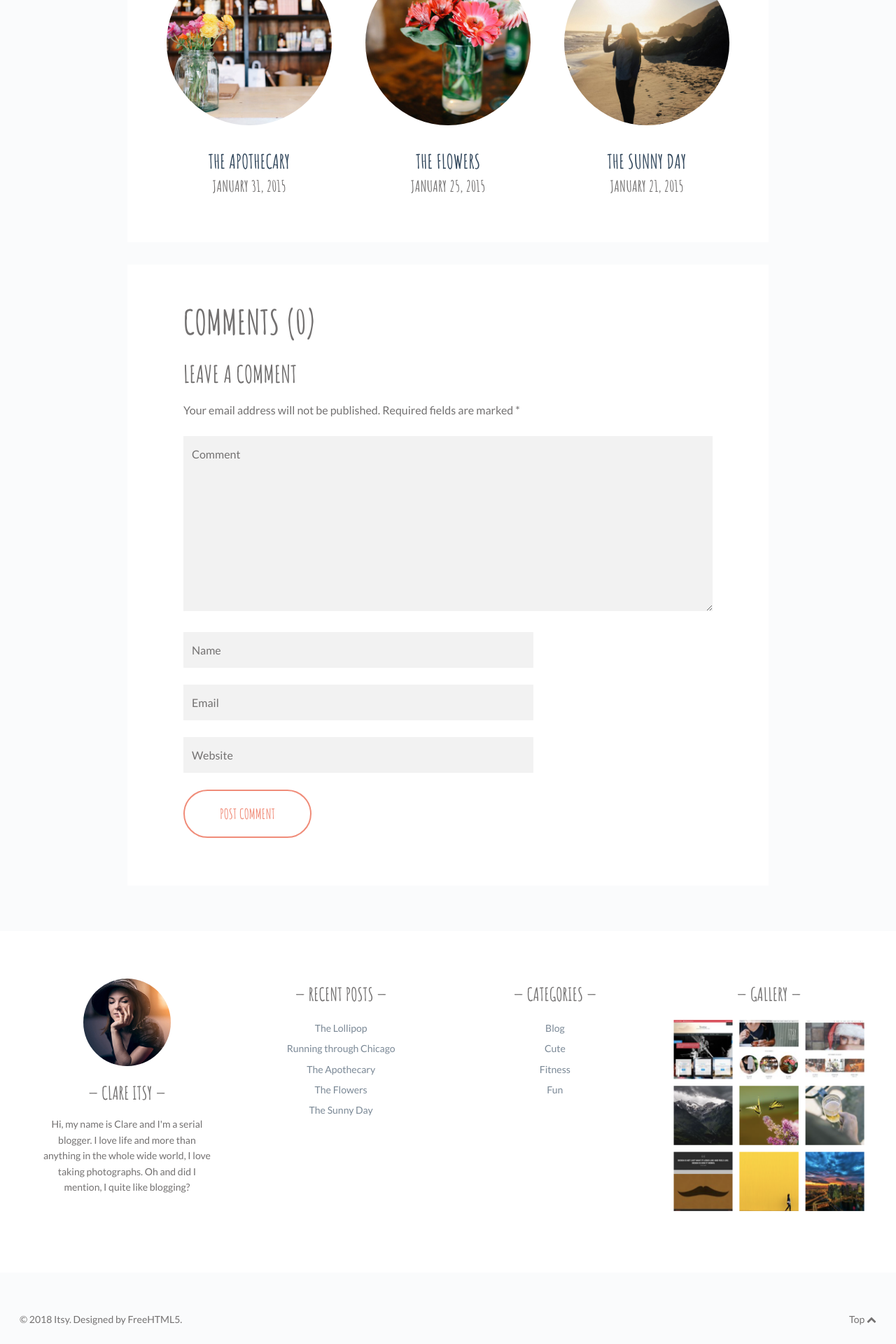
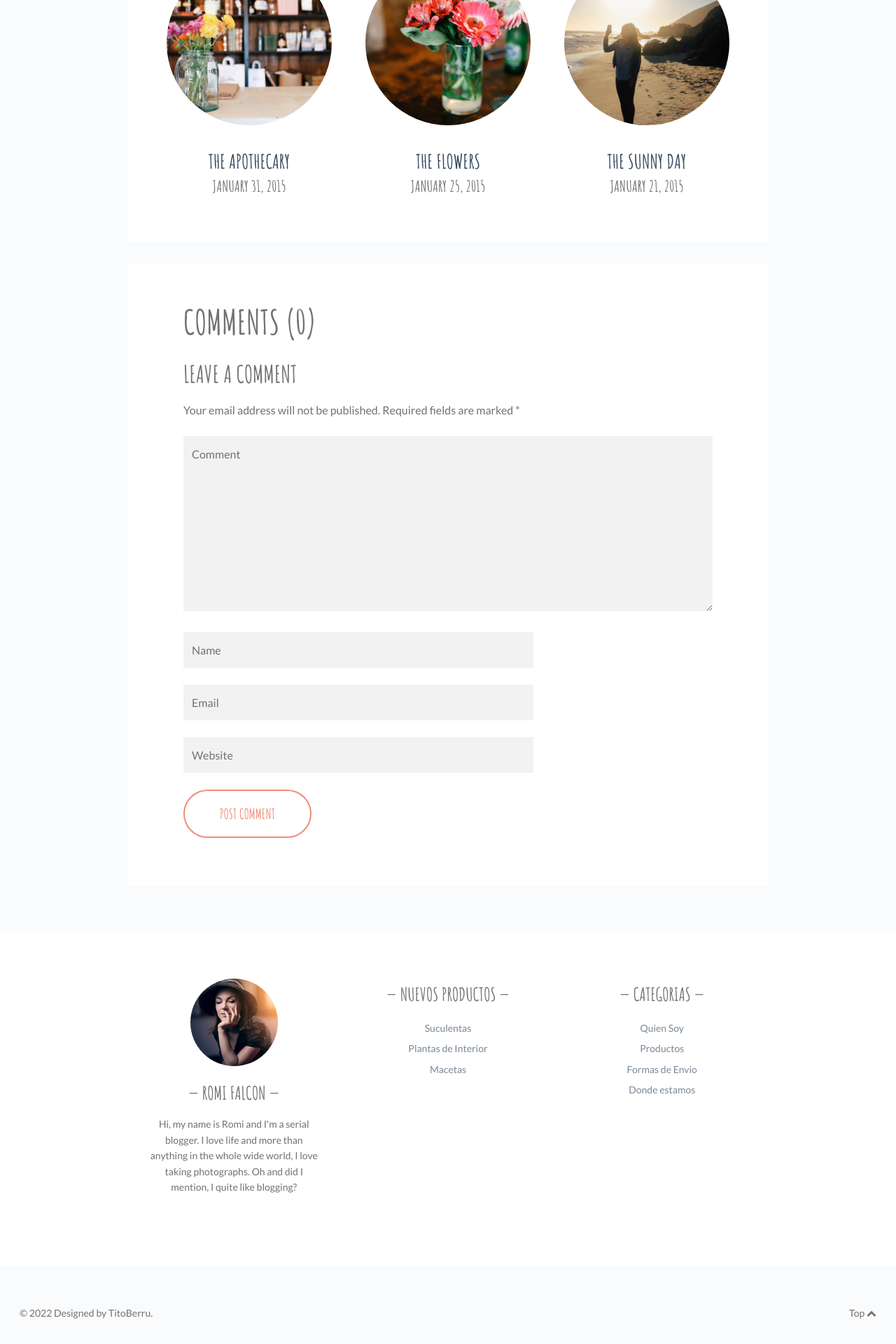
Before and after one commit to TitoBerru/ecoKokedamas, a PHP site: page /single.html in a window 1280 px wide. Shown: the part 2400-4320 px from the top of the page at 70% size. After the commit the page ends 4284 px from the top, so only its background shows below. Run offline with PHP 8.4, Linux system fonts and the light colour scheme.

Commit message:
detalles listos, falta info real

```diff
--- a/partials/header.ejs
+++ b/partials/header.ejs
@@ -37,7 +37,7 @@
                             </ul>
                         </li> -->
                         <li class="menu-item">
-                            <a href="typography.html">Formas de Envio</a></li>
+                            <a href="formasDeEnvio.html">Formas de Envio</a></li>
                         <li class="menu-item">
                             <a href="contact.html">Contact me</a></li>
                         <li class="menu-inline menu-item">
--- a/single.html
+++ b/single.html
@@ -1,13 +1,8 @@
 <!doctype html>
-<!--
-	Itsy by FreeHTML5.co
-	Twitter: https://twitter.com/fh5co
-	Facebook: https://fb.com/fh5co
-	URL: https://freehtml5.co
--->
+
 <html class="home blog no-js" lang="en-US">
     <head>
-    <title>Itsy | A cutesy little template by FreeHTML5.co</title>
+        <title>Almacen de Plantas </title>
 
         <meta charset="UTF-8"/>
         <link rel="stylesheet" href="https://stackpath.bootstrapcdn.com/font-awesome/4.7.0/css/font-awesome.min.css"
@@ -16,14 +11,8 @@
               type="text/css" media="screen"/>
         <link rel="stylesheet" href="style.css" type="text/css" media="screen"/>
         <link rel="stylesheet" href="print.css" type="text/css" media="print"/>
-    <!--[if (lt IE 9) & (!IEMobile)]>
-    <link rel="stylesheet" id="lt-ie9-css" href="ie.css" type="text/css" media="screen"/>
-    <![endif]-->
         <script src='js/jquery-3.0.0.min.js'></script>
         <script src='js/jquery-migrate-3.0.1.min.js'></script>
-    <!--[if lt IE 9]>
-    <script src="http://html5shim.googlecode.com/svn/trunk/html5.js"></script>
-    <![endif]-->
     </head>
 <body class="home sticky-menu sidebar-off" id="top">
 
@@ -33,7 +22,7 @@
 
             <div class="logo plain logo-left">
                 <div class="site-title">
-                <a href="index.html" title="Go to Home">Itsy</a>
+                    <a href="index.html" title="Go to Home">Eco.Kokedamas</a>
                 </div>
             </div><!-- /logo -->
 
@@ -45,28 +34,28 @@
                             <li class="menu-item">
                                 <a href="index.html">Home</a></li>
                             <li class="menu-item">
-                            <a href="about.html">About me</a></li>
+                                <a href="about.html">Quien soy</a></li>
                             <li class="menu-item">
-                            <a href="#">Dropdown</a>
+                                <a href="#">Productos</a>
                                 <ul class="sub-menu">
                                     <li class="menu-item">
-                                    <a href="#">Cute</a></li>
+                                        <a href="#">Cactus</a></li>
                                     <li class="menu-item">
-                                    <a href="#">Fun</a></li>
+                                        <a href="#">Suculentas</a></li>
                                     <li class="menu-item">
-                                    <a href="#">Fitness</a>
+                                        <a href="#">Mis Kokes</a>
                                     </li>
                                 </ul>
                             </li>
-                        <li class="menu-item">
-                            <a href="blog.html">Blog</a>
+                            <!-- <li class="menu-item">
+                                <a href="blog.html">Contacto</a>
                                 <ul class="sub-menu">
                                     <li class="menu-item">
                                         <a href="single.html">Single</a></li>
                                 </ul>
-                        </li>
+                            </li> -->
                             <li class="menu-item">
-                            <a href="typography.html">Typography</a></li>
+                                <a href="formasDeEnvio.html">Formas de Envio</a></li>
                             <li class="menu-item">
                                 <a href="contact.html">Contact me</a></li>
                             <li class="menu-inline menu-item">
@@ -74,14 +63,14 @@
                                     <i class="fa fa-twitter"></i><span class="i">Twitter</span>
                                 </a></li>
                             <li class="menu-inline menu-item">
-                            <a title="Facebook" href="http://www.facebook.com/fh5co">
+                                <a title="Facebook" href="http://www.facebook.com/eecokokedamas-106637011530494/about">
                                     <i class="fa fa-facebook"></i><span class="i">Facebook</span>
                                 </a></li>
                             <li class="menu-inline menu-item">
                                 <a title="Flickr" href="#"><i class="fa fa-flickr"></i><span class="i">Flickr</span></a>
                             </li>
                             <li class="menu-inline menu-item">
-                            <a title="Instagram" href="#">
+                                <a title="Instagram" href="http://www.instagram.com/eco.kokedamas/?hl=es">
                                     <i class="fa fa-instagram"></i><span class="i">Instagram</span>
                                 </a>
                             </li>
@@ -317,10 +306,10 @@
                 <img class="mt-about-avatar" src="images/about-me.jpg" alt="Clare Itsy"/>
 
 
-                <h4>Clare Itsy</h4>
+                <h4>Romi Falcon</h4>
 
                 <div class="mt-about-bio">
-                    <p>Hi, my name is Clare and I&#039;m a serial blogger. I love life and more
+                    <p>Hi, my name is Romi and I&#039;m a serial blogger. I love life and more
                     than anything in the whole wide world, I love taking photographs. Oh and did I mention, I quite like
                     blogging?</p>
                 </div>
@@ -328,46 +317,46 @@
 
             </div>
         </div>
-        <div class="widget footer"><h4>Recent Posts</h4>
+        <div class="widget footer"><h4>Nuevos Productos</h4>
             <ul>
                 <li>
-                    <a href="#">The Lollipop</a>
+                    <a href="#">Suculentas</a>
                 </li>
                 <li>
-                    <a href="#">Running through Chicago</a>
+                    <a href="#">Plantas de Interior</a>
                 </li>
                 <li>
-                    <a href="#">The Apothecary</a>
+                    <a href="#">Macetas</a>
                 </li>
-                <li>
+                <!-- <li>
                     <a href="#">The Flowers</a>
                 </li>
                 <li>
                     <a href="#">The Sunny Day</a>
+                </li> -->
+            </ul>
+        </div>
+        <div class="widget footer"><h4>Categorias</h4>
+            <ul>
+                <li class="cat-item cat-item-6">
+                    <a href="#" title="A cute little description would go in here">Quien Soy</a>
+                </li>
+                <li class="cat-item cat-item-7">
+                    <a href="#" title="A cute little description would go in here">Productos</a>
+                </li>
+                <li class="cat-item cat-item-8">
+                    <a href="#">Formas de Envio</a>
+                </li>
+                <li class="cat-item cat-item-9">
+                    <a href="#">Donde estamos</a>
                 </li>
             </ul>
         </div>
-        <div class="widget footer"><h4>Categories</h4>
-            <ul>
-                <li class="cat-item cat-item-6">
-                    <a href="#" title="A cute little description would go in here">Blog</a>
-                </li>
-                <li class="cat-item cat-item-7">
-                    <a href="#" title="A cute little description would go in here">Cute</a>
-                </li>
-                <li class="cat-item cat-item-8">
-                    <a href="#">Fitness</a>
-                </li>
-                <li class="cat-item cat-item-9">
-                    <a href="#">Fun</a>
-                </li>
-            </ul>
-        </div>
-        <div class="widget footer"><h4>Gallery</h4>
+        <!-- <div class="widget footer"><h4>Gallery</h4>
             <div class="textwidget">
                 <img src="images/gallery.png" alt="">
             </div>
-        </div>
+        </div> -->
     </div>
 
 </div>
@@ -375,12 +364,26 @@
 
 <footer class="footer">
     <div class="footer-wrap">
-        <div id="footer-text">&copy; 2018 Itsy.
-            Designed by <a href="https://freehtml5.co" target="_blank">FreeHTML5</a>.</div>
+        <div id="footer-text">&copy; 2022
+            Designed by <a href="#" target="_blank">TitoBerru</a>.</div>
 
         <a href="#top" id="btt">Top <i class="fa fa-chevron-up"></i></a>
     </div>
 </footer>
+
+<div id="topsearch">
+    <div class="table">
+        <div class="table-cell">
+            <form role="search" method="get" class="searchform" action="index.html">
+                <div>
+                    <input type="text" value="" name="s" class="s" placeholder="Type and hit enter"/>
+                    <input type="submit" class="searchsubmit" value="Search"/>
+                </div>
+            </form>
+        </div>
+    </div>
+    <a href="#topsearch" class="search-trigger"><i class="fa fa-times"></i></a>
+</div>
 
 <div class="share-overlay">
 
```
Also changed, not shown: about.html (+1 -10 lines), blog.html (+43 -37 lines), contact.html (+38 -41 lines), formasDeEnvio.html (renamed from typography.html, +56 -51 lines), ie.css (+1 -15 lines), index.html (+1 -10 lines), style.css (+1 -9 lines). Lines whose indentation alone changed are shown as unchanged.
